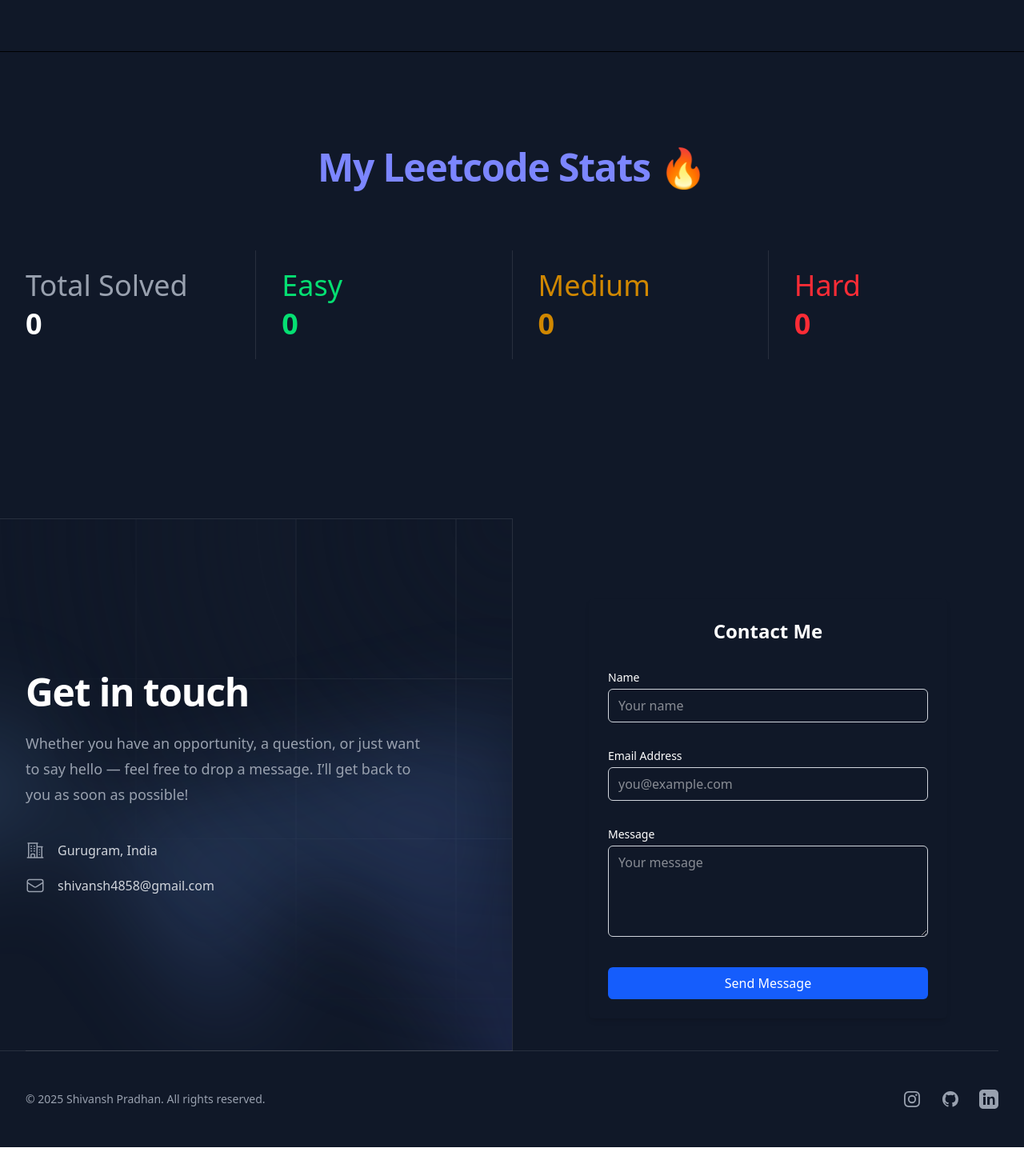
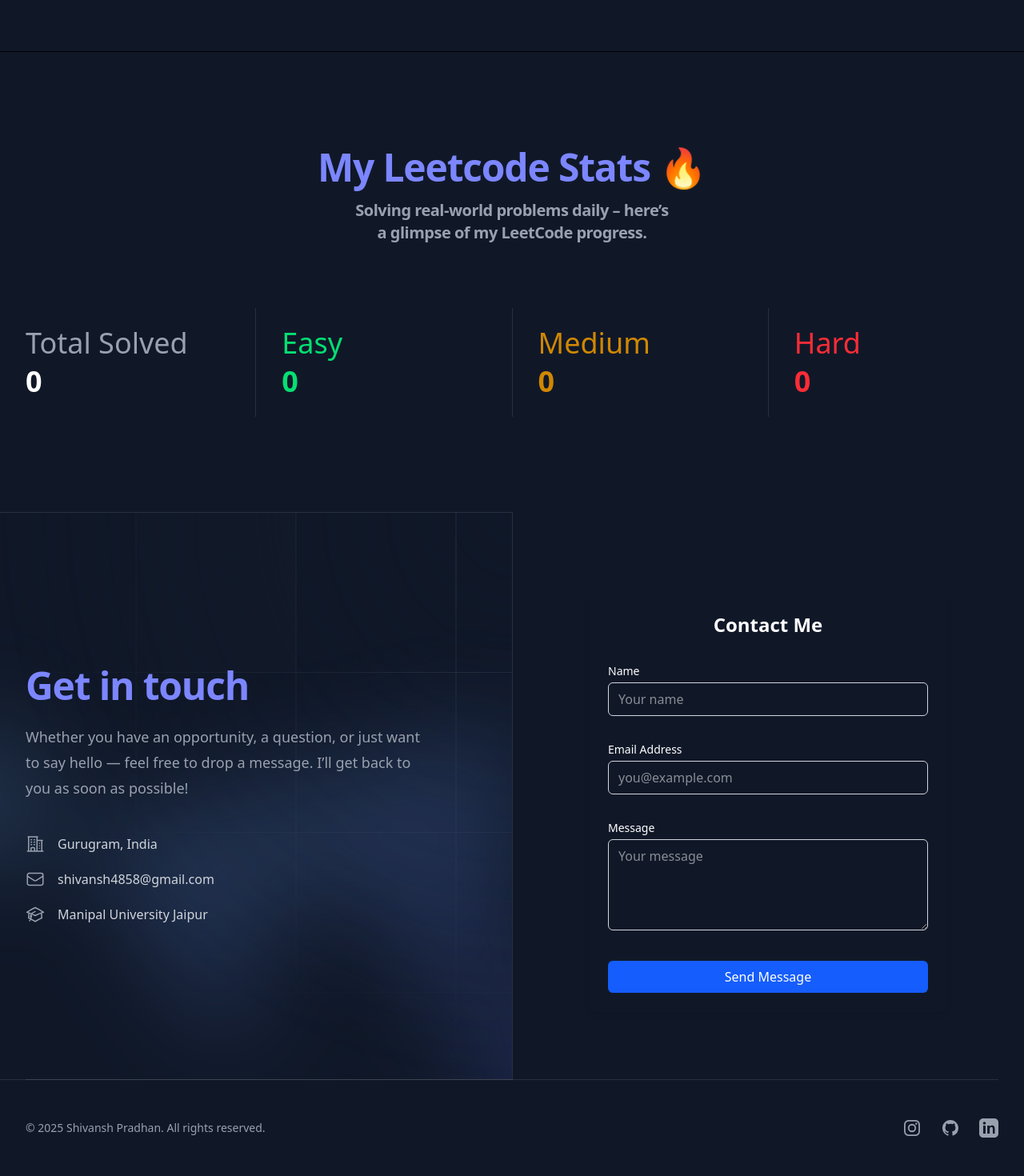
Before and after one commit to shiv2706/shivanshpradhan, a React (Vite) app: page / in a window 1280 px wide. Shown: the part 1786-3256 px from the top of the page at 80% size. Before the commit the page ends 3220 px from the top, so only its background shows below. Built offline with nearby package versions, Linux system fonts and the light colour scheme; no server answers.

Commit message:
alignment

```diff
--- a/src/pages/homepage.jsx
+++ b/src/pages/homepage.jsx
@@ -11,19 +11,13 @@
     LockClosedIcon,
     ServerIcon,
 } from '@heroicons/react/20/solid'
-import { BuildingOffice2Icon, EnvelopeIcon, PhoneIcon } from '@heroicons/react/24/outline'
+import { BuildingOffice2Icon, EnvelopeIcon, PhoneIcon, AcademicCapIcon } from '@heroicons/react/24/outline'
 import { BoltIcon, CalendarDaysIcon, UsersIcon } from '@heroicons/react/24/outline'
 import { motion } from "framer-motion";
 import ScrollAnimate from "../components/scrollanimation.jsx";
 import ContactForm from "../components/form.jsx";
 import CountUp from "react-countup";
 import { useInView } from 'react-intersection-observer';
-
-// function StatsCard() {
-//     const { ref, inView } = useInView({
-//         triggerOnce: false,     // Only trigger once
-//         threshold: 0.3,         // Percentage of the component in view before triggering
-//     });
 
 
 const footerNavigation = {
@@ -153,12 +147,6 @@
         },
         skills: ["React.js", "Tailwind CSS", "Javascript" , "Framer Motion Library" ],
     },
-]
-const stats = [
-    { name: 'Revenue', value: '$405,091.00', change: '+4.75%', changeType: 'positive' },
-    { name: 'Overdue invoices', value: '$12,787.00', change: '+54.02%', changeType: 'negative' },
-    { name: 'Outstanding invoices', value: '$245,988.00', change: '-1.39%', changeType: 'positive' },
-    { name: 'Expenses', value: '$30,156.00', change: '+10.18%', changeType: 'negative' },
 ]
 
 function classNames(...classes) {
@@ -546,6 +534,7 @@
                     </ScrollAnimate>
 
                 </div>
+                {/*Leetcode section*/}
                 <div>
                     <ScrollAnimate
                         initial={{y: -50 , opacity: 0}}
@@ -553,6 +542,9 @@
                         <div className="mx-auto max-w-2xl text-center lg:text-center mb-10 lg:mb-20">
                             <p className="mt-2 text-4xl font-semibold tracking-tight text-pretty text-indigo-400 sm:text-5xl lg:text-balance">
                                 My Leetcode Stats 🔥
+                            </p>
+                            <p className="mt-4 text-xl font-semibold tracking-tight text-pretty text-gray-400 sm:text-xl lg:text-balance">
+                                Solving real-world problems daily – here’s a glimpse of my LeetCode progress.
                             </p>
                         </div>
                     </ScrollAnimate>
@@ -595,7 +587,7 @@
 
                 </div>
                 {/*contact section*/}
-                <div id="contact-section" className="relative isolate mt-50 bg-gray-900">
+                <div id="contact-section" className="relative isolate mt-30 bg-gray-900">
                     <div className="mx-auto grid max-w-7xl grid-cols-1 lg:grid-cols-2">
                         <div className="relative px-6 pt-24 pb-20 sm:pt-32 lg:static lg:px-8 lg:py-48">
                             <div className="mx-auto max-w-xl lg:mx-0 lg:max-w-lg">
@@ -638,7 +630,7 @@
                                 <ScrollAnimate
                                     initial={{x: -50 , opacity: 0}}
                                     animate={{x: 0, opacity: 1}}>
-                                    <h2 className="text-4xl font-semibold tracking-tight text-pretty text-white sm:text-5xl">Get in touch</h2>
+                                    <h2 className="text-4xl font-semibold tracking-tight text-pretty text-indigo-400 sm:text-5xl">Get in touch</h2>
                                     <p className="mt-6 text-lg/8 text-gray-400">
                                         Whether you have an opportunity, a question, or just want to say hello — feel free to drop a message. I’ll get back to you as soon as possible!
                                     </p>
@@ -661,6 +653,17 @@
                                             <dd>
                                                 <a href="mailto:hello@example.com" className="hover:text-white">
                                                     shivansh4858@gmail.com
+                                                </a>
+                                            </dd>
+                                        </div>
+                                        <div className="flex gap-x-4">
+                                            <dt className="flex-none">
+                                                <span className="sr-only">Email</span>
+                                                <AcademicCapIcon aria-hidden="true" className="h-7 w-6 text-gray-400" />
+                                            </dt>
+                                            <dd>
+                                                <a href="mailto:hello@example.com" className="hover:text-white">
+                                                    Manipal University Jaipur
                                                 </a>
                                             </dd>
                                         </div>
```
